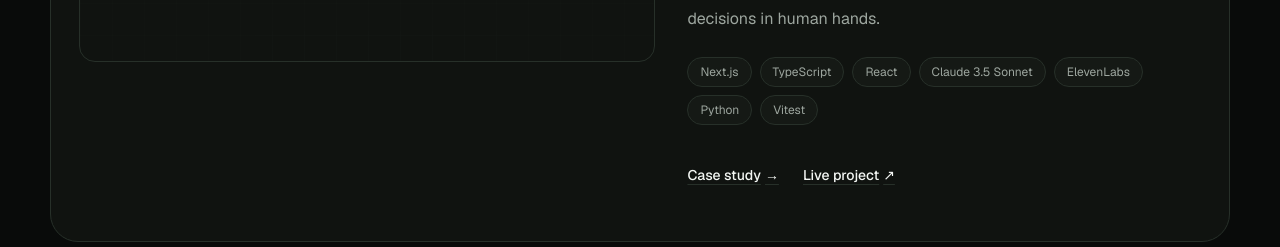
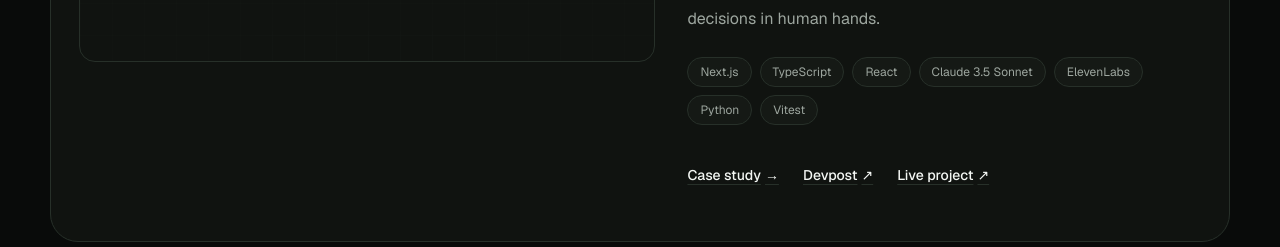
Before and after one commit to Knarf24/frank-ncube-portfolio, a Next.js app: page / in a window 1280 px wide. Shown: the part 1240-1487 px from the top of the page. Built offline with nearby package versions, Linux system fonts and the light colour scheme; no server answers.

Commit message:
feat: show Devpost links on project cards

```diff
--- a/components/projects/project-card.tsx
+++ b/components/projects/project-card.tsx
@@ -81,6 +81,17 @@ export function ProjectCard({ project, variant }: ProjectCardProps) {
               GitHub <span aria-hidden="true" className="ml-1">↗</span>
             </a>
           ) : null}
+          {project.devpostUrl ? (
+            <a
+              href={project.devpostUrl}
+              target="_blank"
+              rel="noreferrer"
+              aria-label={`View ${project.title} on Devpost (opens in a new tab)`}
+              className={linkClassName}
+            >
+              Devpost <span aria-hidden="true" className="ml-1">↗</span>
+            </a>
+          ) : null}
           {project.liveUrl ? (
             <a
               href={project.liveUrl}
```
